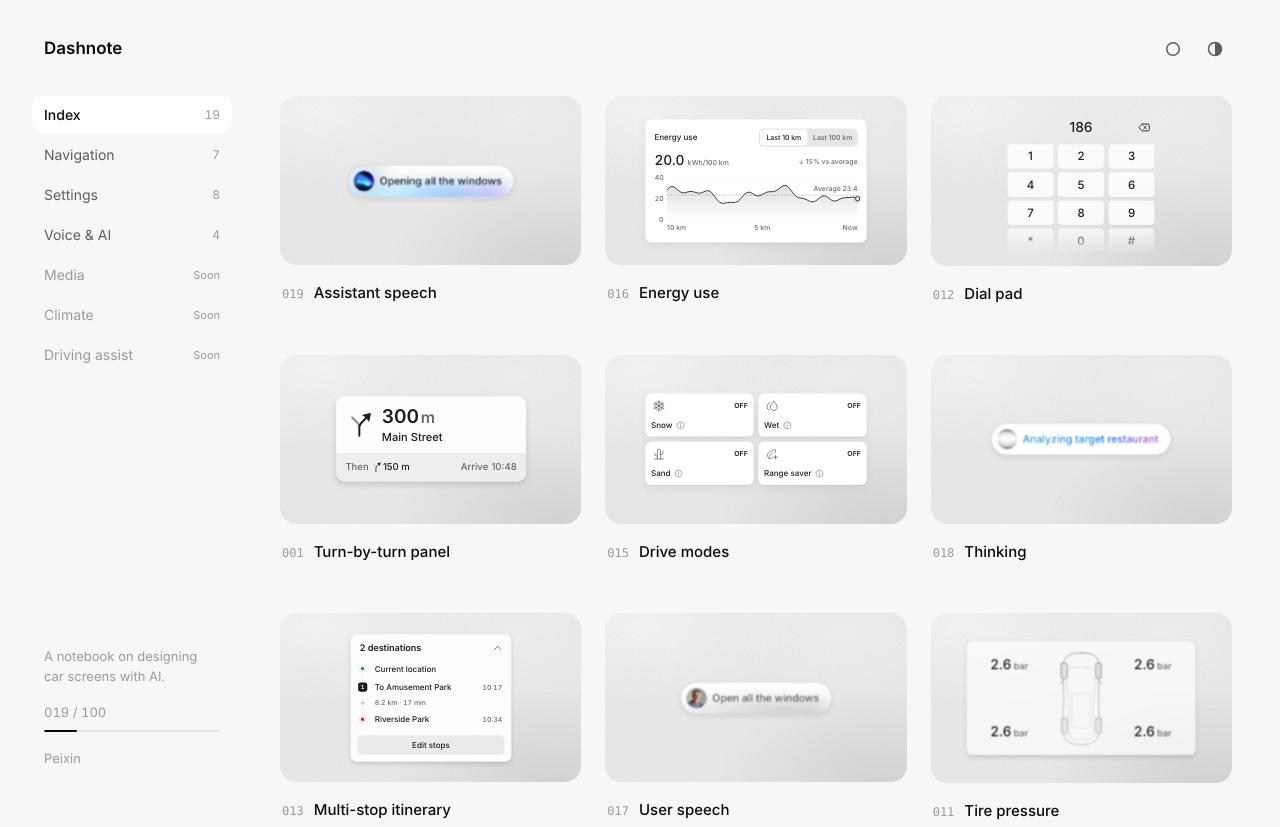
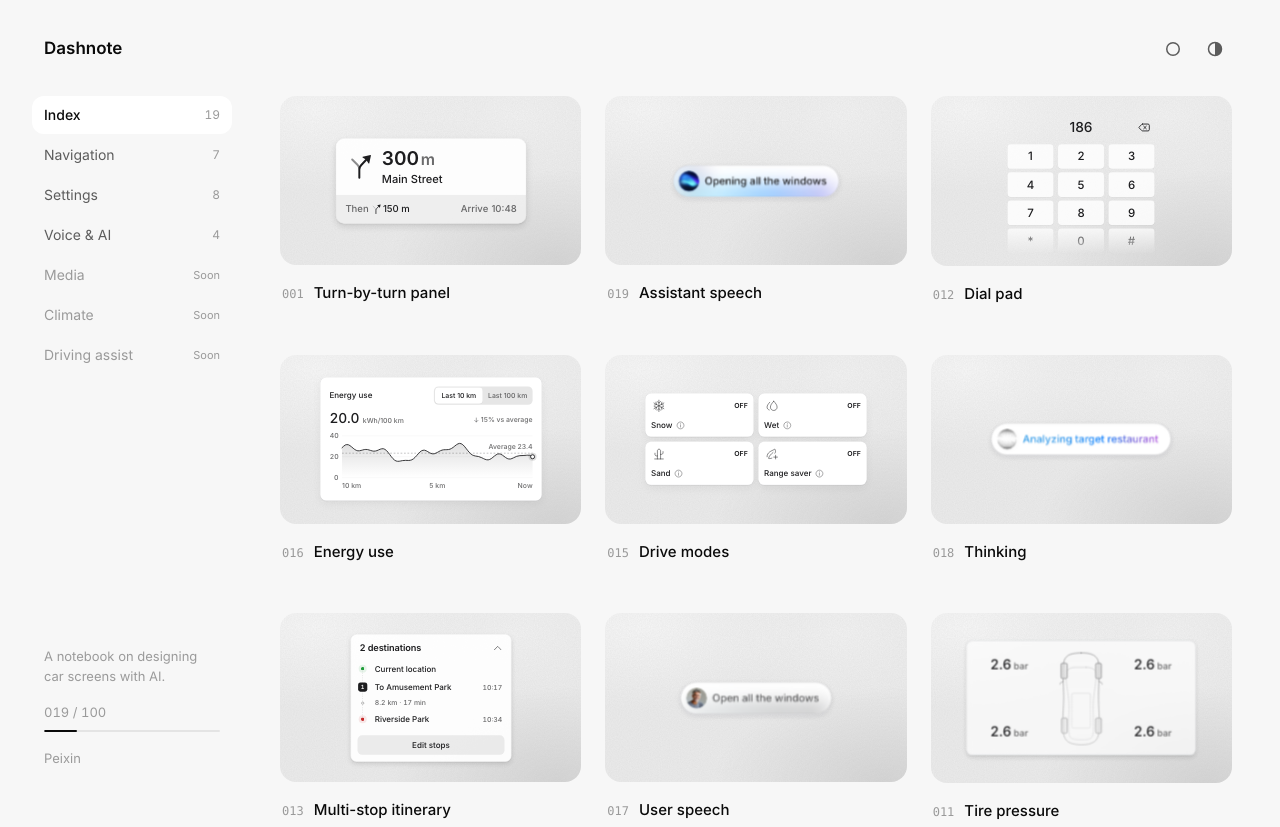
Before and after one commit to Paxton0209/cockpit-practice-log, a plain HTML site: page site/index.html in a window 1280 px wide. Shown: the top 827 px of the page. Drawn offline with Linux system fonts and the light colour scheme.

Commit message:
Reorder Index: place 001 Turn-by-turn first and 019 Assistant speech second

```diff
--- a/site/index.html
+++ b/site/index.html
@@ -2309,7 +2309,7 @@ function viewHome(){
   </div>`}
 function gridFor(c){
   /* Index order is curated for rhythm, not number: no two voice pills, lists or tile grids side by side or stacked. Anything not listed follows, newest first. */
-  const MIX=[19,16,12, 1,15,18, 13,17,11, 14,9,2, 20,3,6, 10,7,8, 5];
+  const MIX=[1,19,12, 16,15,18, 13,17,11, 14,9,2, 20,3,6, 10,7,8, 5];
   const mixed=[...MIX.map(n=>PUBLISHED_ENTRIES.find(e=>e.n===n)).filter(Boolean),...PUBLISHED_ENTRIES.filter(e=>!MIX.includes(e.n)).reverse()];
   const list=c==='All'?[...mixed,...ENTRIES.slice(DATA.length,DATA.length+3)]:PUBLISHED_ENTRIES.filter(e=>e.cat===c);
   return list.map((e,i)=>{const soon=!e.s,C=!soon&&CMP[e.s]&&CMP[e.s].cover?CMP[e.s]:null;
```
